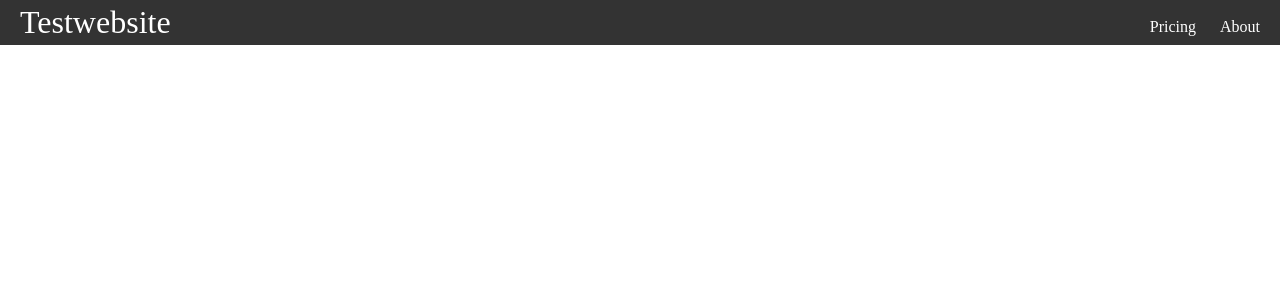
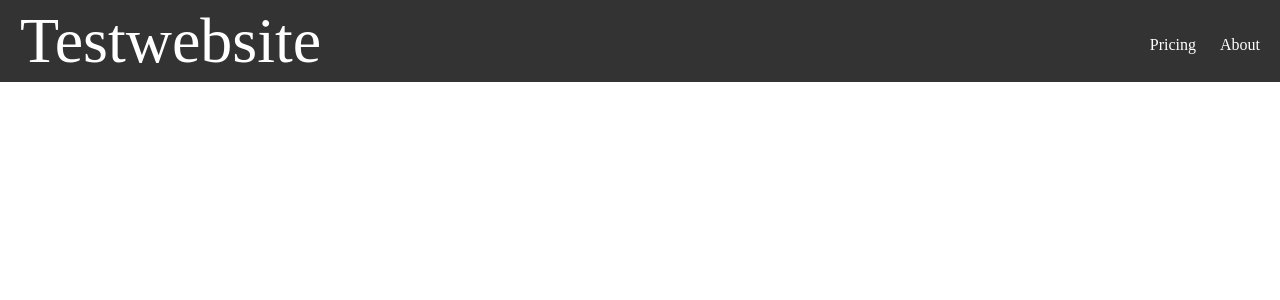
Before and after one commit to PmaFynn/BA_v1, a React (Create React App) app: page / in a window 1280 px wide. Shown: the top 300 px of the page. Built offline with nearby package versions, Linux system fonts and the light colour scheme.

Commit message:
Test if images can be seen---CI/CD test---

```diff
--- a/src/styles.css
+++ b/src/styles.css
@@ -18,7 +18,7 @@ body {
 }
 
 .site-title{
-    font-size: 2rem;
+    font-size: 4rem;
 }
 
 .nav ul{
```
